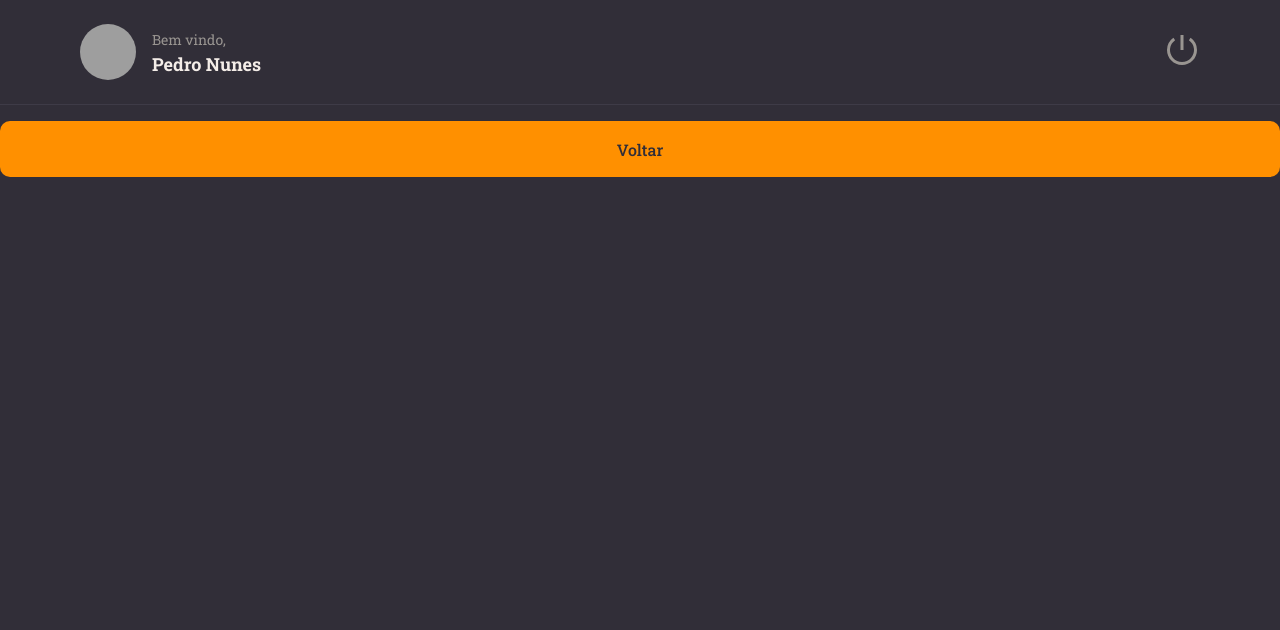
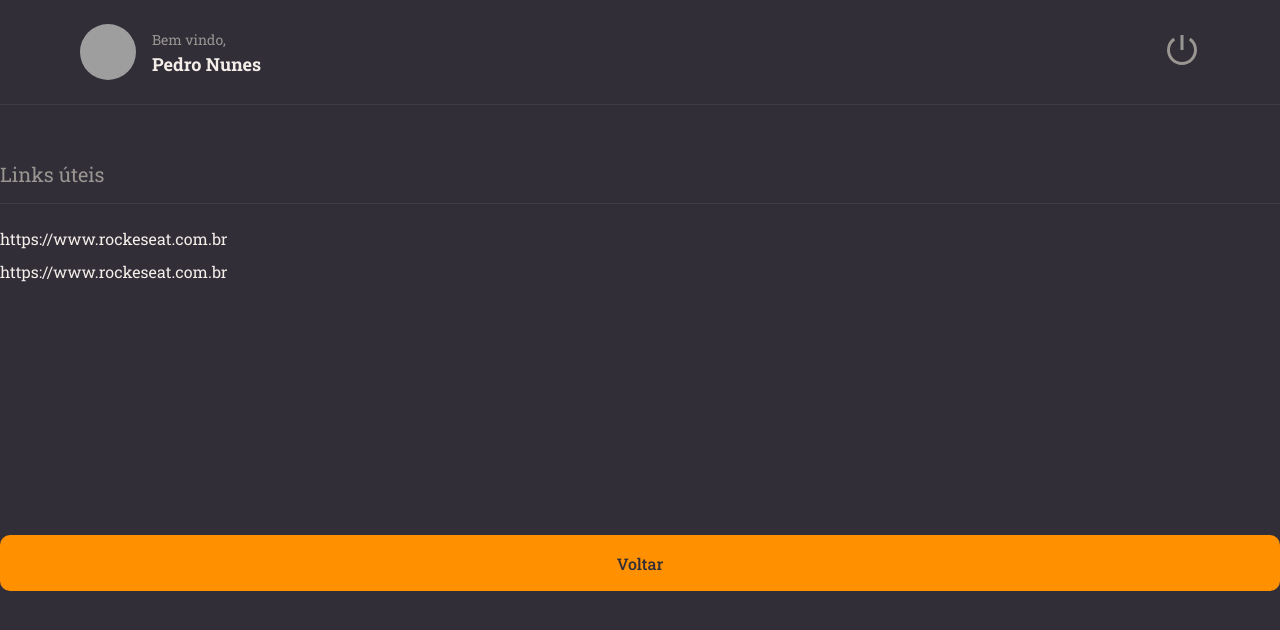
Before and after one commit to PedroNnsM/rocketNotes, a React (Vite) app: page / in a window 1280 px wide. Shown: the top 630 px of the page. Built offline with nearby package versions, Linux system fonts and the light colour scheme; grey boxes are pictures that could not be loaded.

Commit message:
Seçao de links criada

```diff
--- a/src/components/Header/index.jsx
+++ b/src/components/Header/index.jsx
@@ -1,5 +1,6 @@
 import { Container, Profile, Logout } from "./styles";
 import { RiShutDownLine } from "react-icons/ri";
+
 export function Header() {
   return (
     <Container>
--- a/src/components/Header/styles.js
+++ b/src/components/Header/styles.js
@@ -46,7 +46,7 @@
   background: none;
 
   > svg {
-    color: ${({theme}) => theme.COLORS.GRAY_100};
+    color: ${({ theme }) => theme.COLORS.GRAY_100};
     font-size: 36px;
   }
-`
+`;
--- /dev/null
+++ b/src/components/Section/index.jsx
@@ -0,0 +1,10 @@
+import { Container } from "./styles";
+
+export function Section({ title, children }) {
+  return (
+    <Container>
+      <h2>{title}</h2>
+      {children}
+    </Container>
+  );
+}
--- /dev/null
+++ b/src/components/Section/styles.js
@@ -0,0 +1,16 @@
+import styled from "styled-components";
+
+export const Container = styled.section`
+  margin: 56px 0 28px;
+
+  > h2 {
+    border-bottom: 1px solid ${({ theme }) => theme.COLORS.BACKGROUND_700};
+
+    padding-bottom: 16px;
+    margin-bottom: 24px;
+
+    color: ${({ theme }) => theme.COLORS.GRAY_100};
+    font-size: 20px;
+    font-weight: 400;
+  }
+`;
--- a/src/pages/Details/index.jsx
+++ b/src/pages/Details/index.jsx
@@ -1,11 +1,25 @@
+import { Container, Links } from "./styles.js";
+
 import { Button } from "../../components/Button/index.jsx";
 import { Header } from "../../components/Header/index.jsx";
-import { Container } from "./styles.js";
+import { Section } from "../../components/Section/index.jsx";
 
 export function Details() {
   return (
     <Container>
       <Header />
+
+      <Section title='Links úteis'>
+        <Links>
+          <li>
+            <a href="https://www.rockeseat.com.br">https://www.rockeseat.com.br</a>
+          </li>
+          <li>
+          <a href="https://www.rockeseat.com.br">https://www.rockeseat.com.br</a>
+          </li>
+
+        </Links>
+      </Section>
       <Button title="Voltar" />
     </Container>
   );
--- a/src/pages/Details/styles.js
+++ b/src/pages/Details/styles.js
@@ -9,4 +9,16 @@
   grid-template-areas:
     "header"
     "content";
-`
+`;
+
+export const Links = styled.ul`
+  list-style: none;
+
+  > li {
+    margin-top: 12px;
+
+    a {
+      color: ${({ theme }) => theme.COLORS.WHITE};
+    }
+  }
+`;
```
Lines whose indentation alone changed are shown as unchanged.
